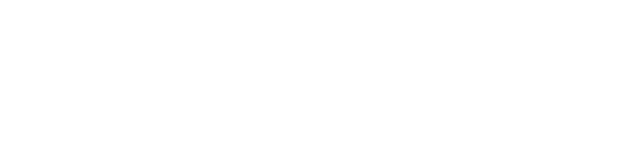
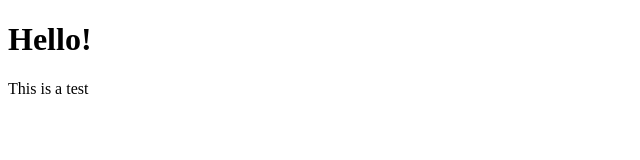
Before and after one commit to Howardhowardhoward/gamefuntime, a plain HTML site: page index.html in a window 1280 px wide. Shown: the whole page, without its empty margins (0-640 px from the left). Drawn offline with Linux system fonts and the light colour scheme.

Commit message:
test stuff

```diff
--- a/index.html
+++ b/index.html
@@ -3,9 +3,11 @@
 <html lang="en" xmlns="http://www.w3.org/1999/xhtml">
 <head>
     <meta charset="utf-8" />
-    <title>Game Funtime!</title>
+    <title>home page</title>
 </head>
 <body>
+    <h1>Hello!</h1>
+    <p1>This is a test</p1>
 
 </body>
 </html>
```
